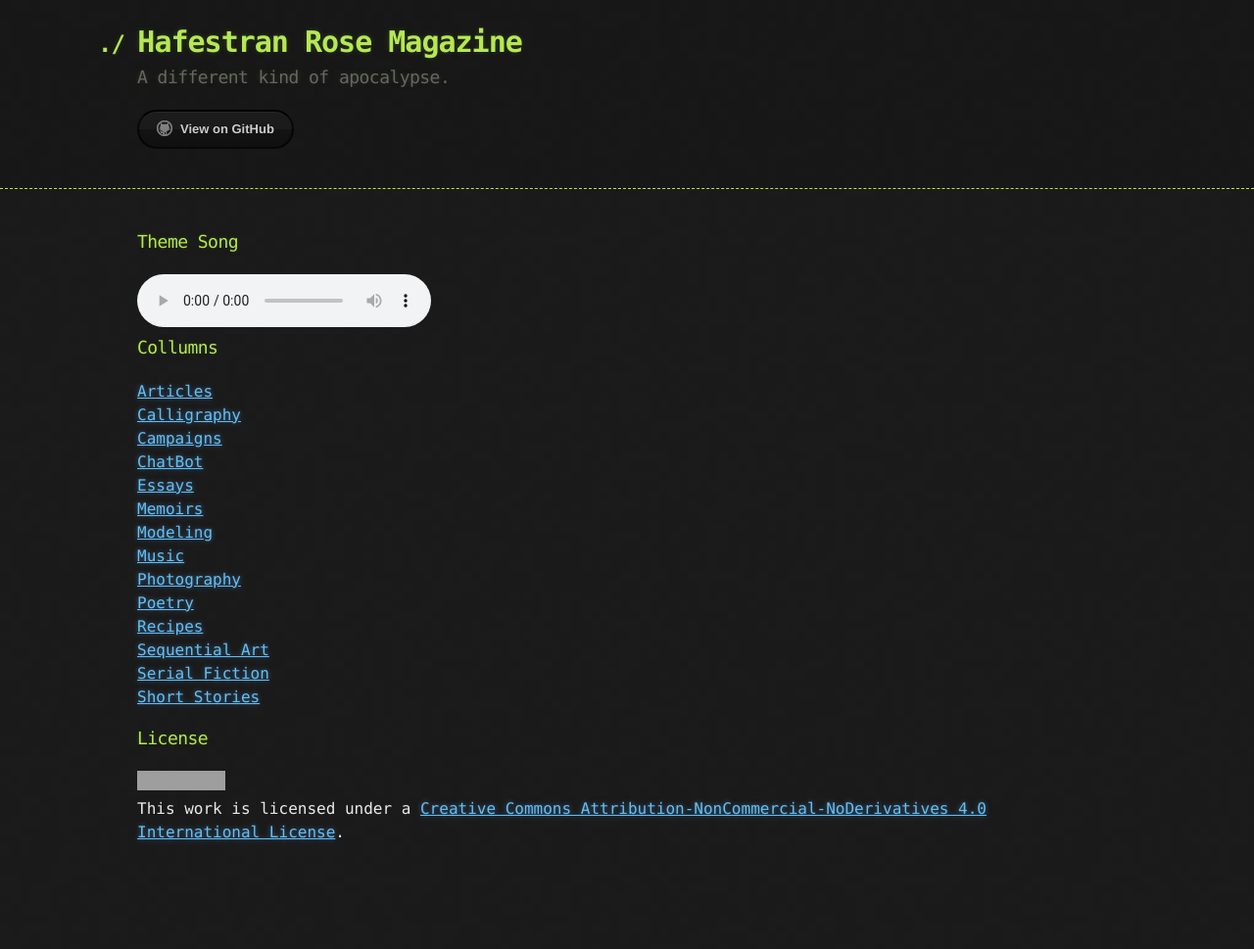
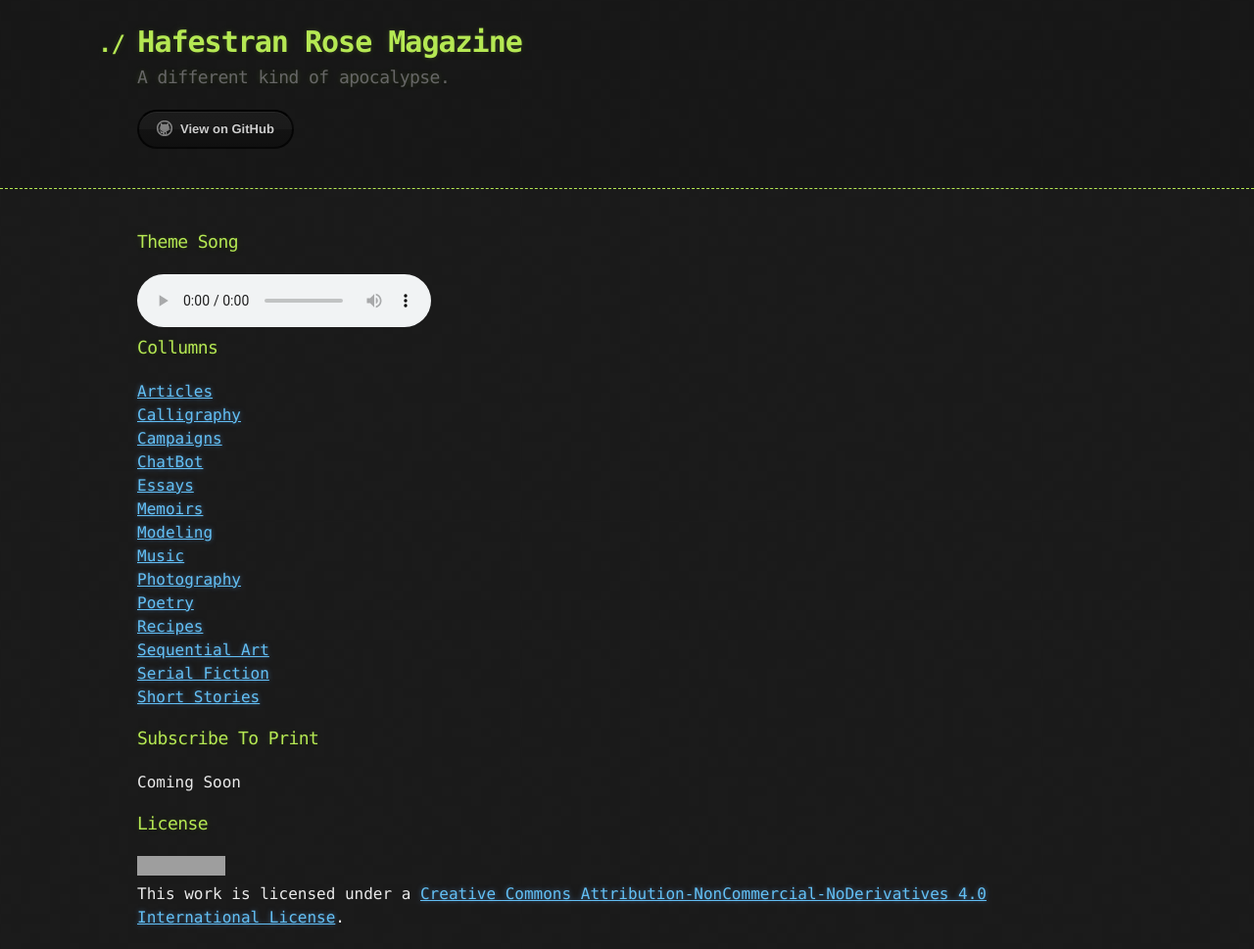
Before and after one commit to LWFlouisa/HafestranRose, a Jekyll site: the page built from index.md, in a window 1280 px wide. Shown: the whole page at 98% size. Built offline with Jekyll 4.4.1, drawn with Linux system fonts in a browser that asks for light colours; our own code applies the rules of GitHub Pages for plain Markdown files; before the commit the page ends 900 px from its top, so only the background shows below that; grey boxes are pictures that could not be loaded.

Commit message:
Update index.md

```diff
--- a/index.md
+++ b/index.md
@@ -1,11 +1,10 @@
 ### Theme Song
- <audio controls>
+<audio controls>
   <source src="https://raw.githubusercontent.com/LWFlouisa/HafestranRose/master/audio/They%20Left%20Behind%20Rice%20And%20Water.mp3" type="audio/mp3">
 Your browser does not support the audio element.
 </audio>
 
 ### Collumns
-
 [Articles](https://lwflouisa.github.io/HAArticles/)<br />
 [Calligraphy](https://lwflouisa.github.io/HACalligraphy/)<br />
 [Campaigns](https://lwflouisa.github.io/HACampaigns/)<br />
@@ -21,5 +20,8 @@ Your browser does not support the audio element.
 [Serial Fiction](https://lwflouisa.github.io/HASerialFiction/)<br />
 [Short Stories](https://lwflouisa.github.io/HAShortStories/)
 
+### Subscribe To Print
+Coming Soon
+
 ### License
 <a rel="license" href="http://creativecommons.org/licenses/by-nc-nd/4.0/"><img alt="Creative Commons License" style="border-width:0" src="https://i.creativecommons.org/l/by-nc-nd/4.0/80x15.png" /></a><br />This work is licensed under a <a rel="license" href="http://creativecommons.org/licenses/by-nc-nd/4.0/">Creative Commons Attribution-NonCommercial-NoDerivatives 4.0 International License</a>.
```
